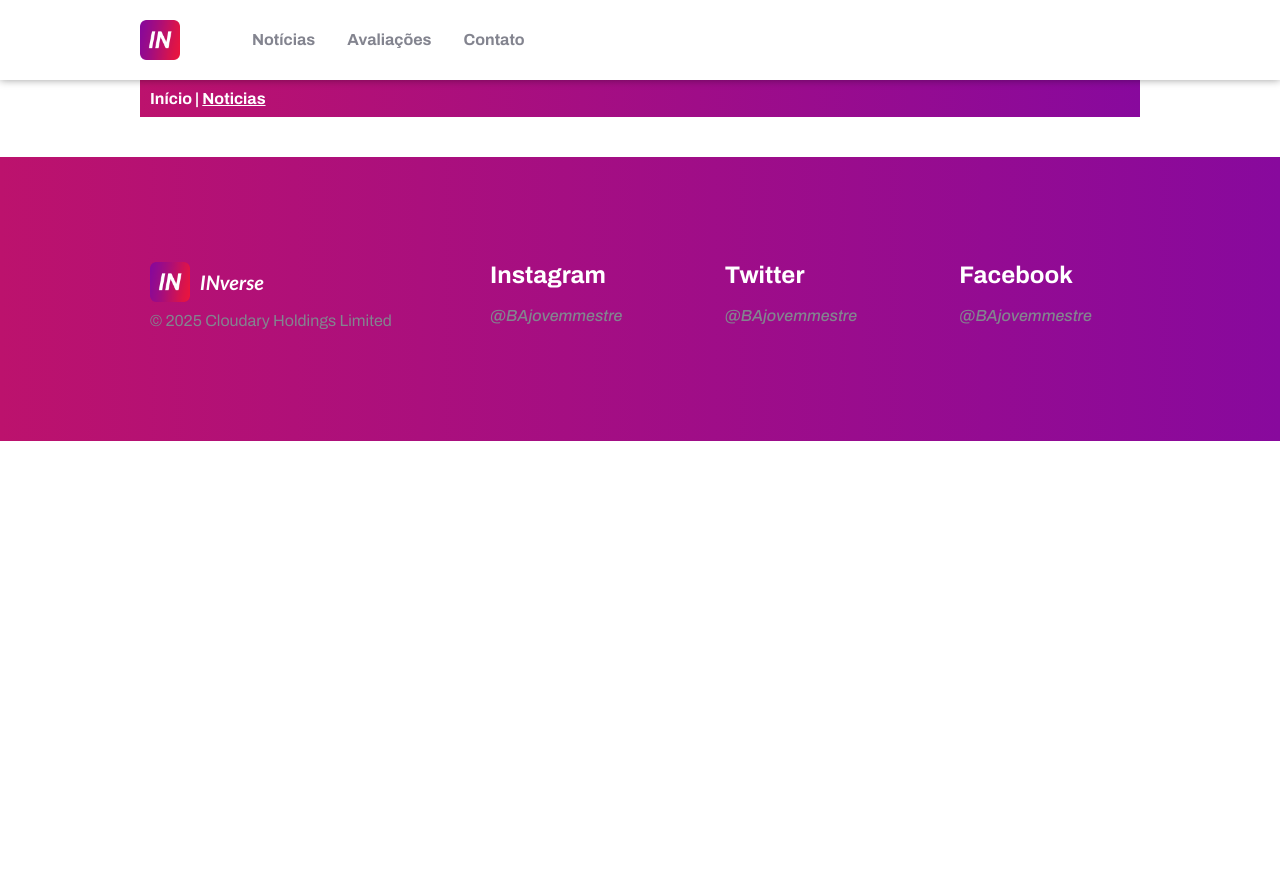
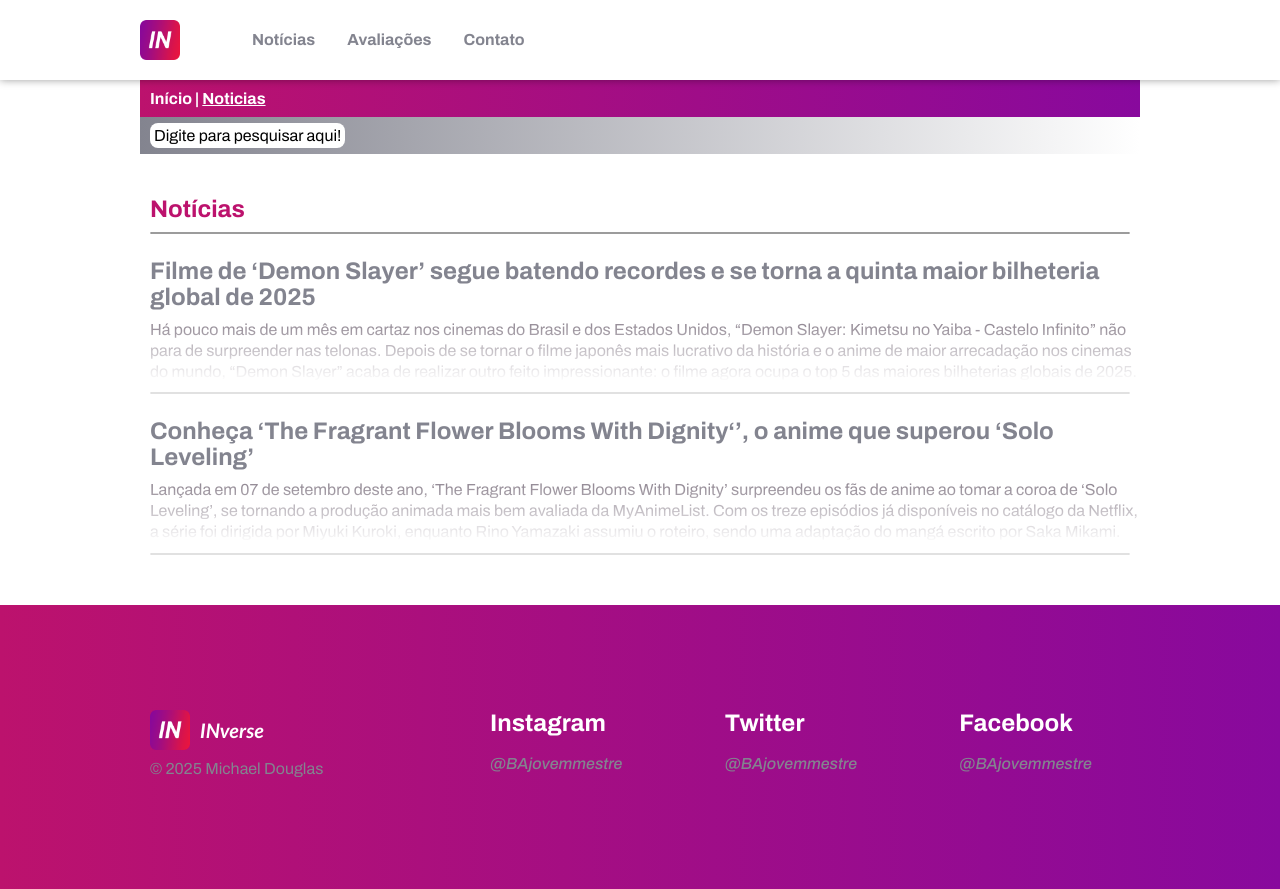
Before and after one commit to alvesmachado/INverse, a plain HTML site: page noticias.html in a window 1280 px wide. Before the commit the page ends 800 px from the top, so only its background shows below. Drawn offline with Linux system fonts and the light colour scheme; a web font is replaced by a local one.

Commit message:
11 Atualizações de 18/10
Resolvemos repetições nas páginas de 'post', e fizemos mais da página de 'noticias'

```diff
--- a/noticias.html
+++ b/noticias.html
@@ -9,6 +9,83 @@
     <link rel="stylesheet" href="stylesheets/style_geral.css">
     <link rel="stylesheet" href="stylesheets/style_header.css">
     <link rel="stylesheet" href="stylesheets/style_footer.css">
+    <style>
+        .pesquisar {
+            max-width: 1000px;
+            min-width: 320px;
+            margin: auto;
+            padding: 10px 0px 10px 0px;
+            background-image: linear-gradient(to left, var(--color5), var(--color6));
+        }
+        .pesquisar-box {
+            background: var(--color5);
+            margin-left: 10px;
+            padding: 4px;
+            border-radius: 8px;
+        }
+        .noticias {
+            max-width: 1000px;
+            min-width: 320px;
+            margin: auto;
+            padding: 10px 0px 10px 0px;
+            background: var(--color5);
+        }
+        .noticias > h1 {
+            margin: 0px 10px 10px 10px;
+            padding-top: 32px;
+        }
+        .noticias-box {
+            margin-top: 24px;
+        }
+        .title-noticias {
+            color: var(--color6);
+            margin: 0px 10px;
+            margin-top: 24px;
+        }
+        .noticias-content p {
+            color: var(--color7);
+            margin-top: 10px;
+            margin-left: 10px;
+        }
+
+        .noticias-content hr {
+            margin: 10px 10px 0px 10px;
+            border: 1px solid rgba(0, 0, 0, 0.116);
+            border-radius: 2px;
+        }
+
+        .noticias-content:hover .title-noticias {
+            color: var(--color4);
+        }
+
+        .noticias-content:hover p {
+            color: var(--color6);
+        }
+
+        .noticias-content:hover hr {
+            border: 1px solid var(--color4);
+        }
+
+        .fade-text {
+            max-width: 1000px;
+            line-height: 1.3em;
+            height: 3.9em;
+            overflow: hidden;
+            position: relative;
+        }
+
+        .fade-text::after {
+            content: "";
+            position: absolute;
+            bottom: 0;
+            left: 0;
+            width: 100%;
+            height: 8em;
+            background: linear-gradient(to bottom, transparent, var(--color5));
+
+        }
+
+    </style>
 </head>
 <body>
     <header>
@@ -27,6 +104,27 @@
        <section class="caminho-box">
             <p><a href="index.html" class="categoria-caminho">Início</a> | <a href="noticias.html" class="caminho">Noticias</a></p>
         </section>
+        <section class="pesquisar">
+            <span class="pesquisar-box">Digite para pesquisar aqui!</span>
+        </section> <!-- PRECISA APRENDER A FAZER COMO PESQUISAR AINDA-->
+        <section class="noticias">
+            <h1>Notícias</h1>
+            <hr>
+            <article class="noticias-box">
+                <a href="posts/post_01/post_1.html" class="noticias-content">
+                    <h2 class="title-noticias">Filme de ‘Demon Slayer’ segue batendo recordes e se torna a quinta maior bilheteria global de 2025</h2>
+                    <p class="fade-text">Há pouco mais de um mês em cartaz nos cinemas do Brasil e dos Estados Unidos, “Demon Slayer: Kimetsu no Yaiba - Castelo Infinito” não para de surpreender nas telonas. Depois de se tornar o filme japonês mais lucrativo da história e o anime de maior arrecadação nos cinemas do mundo, “Demon Slayer” acaba de realizar outro feito impressionante: o filme agora ocupa o top 5 das maiores bilheterias globais de 2025. Com um total de US$648 milhões arrecadados, “Castelo Infinito” fica atrás apenas de “Jurassic World: Recomeço” (US$867 milhões); “Um Filme Minecraft” (US$957 milhões); “Lilo & Stitch” (US$1,03 bilhão) e “Ne Zha 2: O Renascer da Alma” (US$1,9 bilhão) no ranking dos mais vendidos do ano. Os dados são do Box Office Mojo.
+                    </p>
+                    <hr>
+                </a>
+                <a href="posts/post_02/post_2.html" class="noticias-content">
+                    <h2 class="title-noticias">Conheça ‘The Fragrant Flower Blooms With Dignity‘’, o anime que superou ‘Solo Leveling’</h2>
+                    <p class="fade-text">Lançada em 07 de setembro deste ano, ‘The Fragrant Flower Blooms With Dignity’ surpreendeu os fãs de anime ao tomar a coroa de ‘Solo Leveling’, se tornando a produção animada mais bem avaliada da MyAnimeList. Com os treze episódios já disponíveis no catálogo da Netflix, a série foi dirigida por Miyuki Kuroki, enquanto Rino Yamazaki assumiu o roteiro, sendo uma adaptação do mangá escrito por Saka Mikami. Recém-concluída, sua nota média de aprovação no site que registra a opinião do público foi de 8,74.   </p>
+                    <hr>
+                </a>
+
+            </article>
+        </section>
     </main>
     <footer>
         <section class="footer-box">
@@ -37,7 +135,7 @@
                     </h1>
                     <h2>INverse</h2>
                 </a>
-                <p>© 2025 Cloudary Holdings Limited</p>
+                <p>© 2025 Michael Douglas</p>
             </article>
             <article class="social-footer-box">
                 <ul class="list-footer-box">
--- a/stylesheets/style_geral.css
+++ b/stylesheets/style_geral.css
@@ -54,9 +54,6 @@ main hr {
     max-width: 1000px;
     min-width: 320px;
     margin: auto;
-    max-width: 1000px;
-    min-width: 320px;
-    margin: auto;
     padding: 10px 0px 10px 0px;
     background-image: linear-gradient(to left, var(--color1), var(--color3));
 }
```
Also changed, not shown: index.html (+1 -1 lines), posts/post_01/post_1.html (+4 -4 lines), posts/post_02/post_2.html (+4 -4 lines), posts/post_03/post_3.html (+4 -4 lines), posts/post_04/post_4.html (+4 -4 lines), posts/post_05/post_5.html (+4 -4 lines), posts/post_06/post_6.html (+4 -4 lines), posts/post_07/post_7.html (+4 -4 lines), stylesheets/style_post.css (+0 -35 lines).
